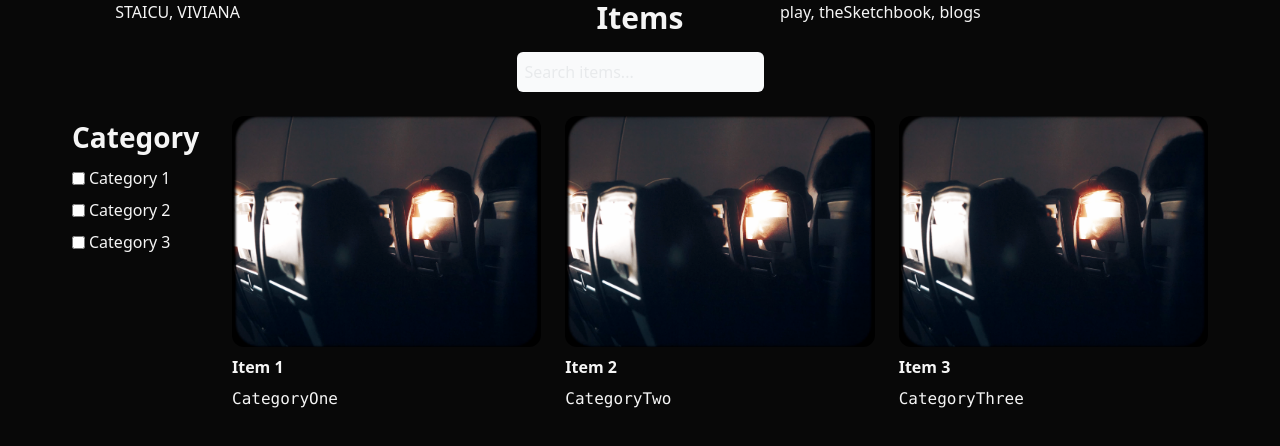
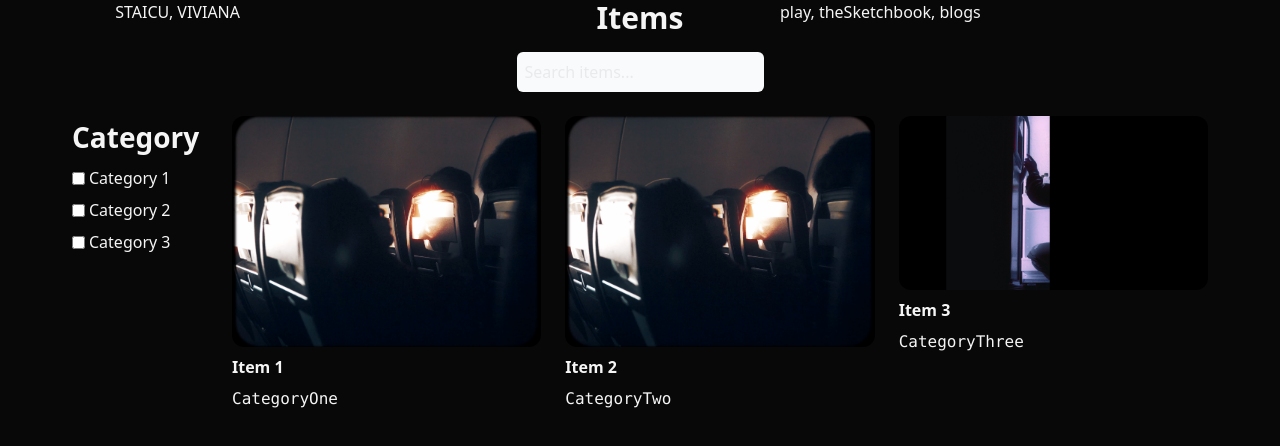
Before and after one commit to viviciu/viviciu.github.io, a Next.js app in the folder portfolio/: page /play in a window 1280 px wide. Shown: the top 446 px of the page. Built offline with nearby package versions, Linux system fonts and the light colour scheme.

Commit message:
FILE CLEANUP

```diff
--- a/portfolio/app/_components/HorizontalScrollCarousel.jsx
+++ b/portfolio/app/_components/HorizontalScrollCarousel.jsx
@@ -1,8 +1,9 @@
+// THIS FILE IS UNUSED. IT MAY BE BROKEN. I DONT KNOW. ::081124
+
 "use client"
 import { motion, useTransform, useScroll } from "framer-motion";
 import { useRef } from "react";
 import Image from "next/image";
-// import myPhoto from "./public/edit-03512-3.jpg"
 
 const Example = () => {
   return (
@@ -75,7 +76,7 @@ const Card = ({ card }) => {
             className="absolute inset-0 z-0 transition-transform duration-300 group-hover:scale-110"
           >
             <Image
-              src="/edit-03512-3.jpg"
+              src={card.img}
               width="500"
               height="500"
               alt="project photo"
@@ -93,37 +94,44 @@ export default Example;
 const cards = [
   {
     url: "portfolio/app/_components/edit-03512-3.jpg",
+    img: "/refrigerator-lut_1.2.1.jpg",
     title: "Title 1",
     id: 1,
   },
   {
     url: "/imgs/abstract/2.jpg",
     title: "Title 2",
+    img: "/refrigerator-lut_1.2.1.jpg",
     id: 2,
   },
   {
     url: "/imgs/abstract/3.jpg",
     title: "Title 3",
+    img: "/refrigerator-lut_1.2.1.jpg",
     id: 3,
   },
   {
     url: "/imgs/abstract/4.jpg",
     title: "Title 4",
+    img: "/refrigerator-lut_1.2.1.jpg",
     id: 4,
   },
   {
     url: "/imgs/abstract/5.jpg",
     title: "Title 5",
+    img: "/refrigerator-lut_1.2.1.jpg",
     id: 5,
   },
   {
     url: "/imgs/abstract/6.jpg",
     title: "Title 6",
+    img: "/refrigerator-lut_1.2.1.jpg",
     id: 6,
   },
   {
     url: "/imgs/abstract/7.jpg",
     title: "Title 7",
+    img: "/refrigerator-lut_1.2.1.jpg",
     id: 7,
   },
 ];
--- a/portfolio/app/_components/data.js
+++ b/portfolio/app/_components/data.js
@@ -1 +1,2 @@
+// I DONT KNOW WHAT THIS FILE IS FOR ANYMORE. IT MAY BE UNUSED. ::081124
 export const words = Array.from({ length: 101 }, (_, i) => i.toString());
--- a/portfolio/app/page.jsx
+++ b/portfolio/app/page.jsx
@@ -13,7 +13,6 @@ export default function Home() {
       {/* <Navbar className='z-10' /> */}
       {/* <Scene /> */}
       <App />
-      <HorizontalScrollCarousel />
       <Footer />
     </main>
   );
--- a/portfolio/app/play/items.js
+++ b/portfolio/app/play/items.js
@@ -15,7 +15,7 @@ export const items = [
   {
     id: "Item 3",
     name: "Item 3",
-    url: "/ss-plane-slog.png",
+    url: "/refrigerator-lut_1.2.1.jpg",
     category: "CategoryThree",
   },
 ];
```
Also changed, not shown: portfolio/public/refrigerator-lut_1.2.1.jpg (added).
